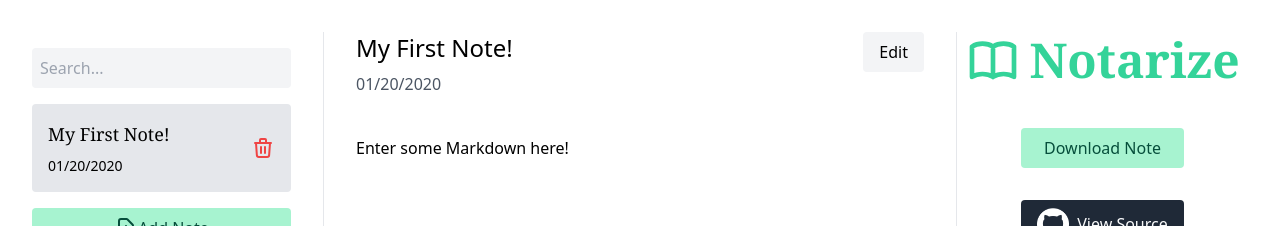
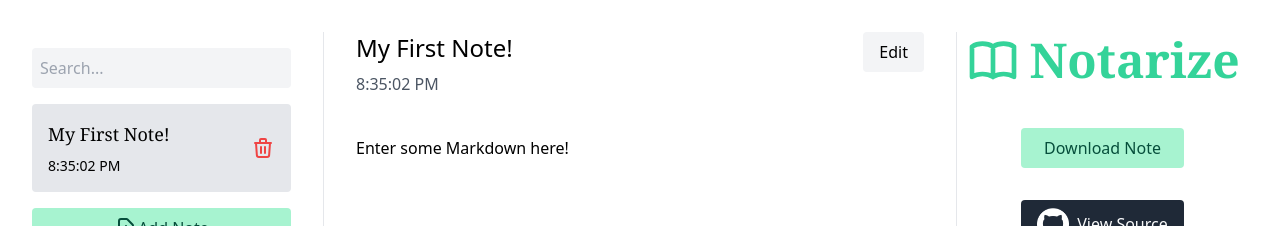
Before and after one commit to austincrim/notarize-react, a Next.js app: page / in a window 1280 px wide. Shown: the top 226 px of the page. Built offline with nearby package versions, Linux system fonts and the light colour scheme; what @tailwindcss/typography would draw is missing.

Commit message:
display correct editedDate

```diff
--- a/components/NavItems.tsx
+++ b/components/NavItems.tsx
@@ -6,7 +6,7 @@ export default function NavItems({ selectedNote }) {
     <ul className='flex flex-col space-y-8 text-center'>
       <li>
         <a
-          download={selectedNote.title}
+          download={selectedNote?.title}
           href={`data:text/plain;charset=utf-8,${encodeURIComponent(
             selectedNote?.content
           )}`}
--- a/components/Note.tsx
+++ b/components/Note.tsx
@@ -2,16 +2,28 @@ import * as React from 'react';
 import marked from 'marked';
 import Button from './Button';
 import { useNotes } from './context/NotesContext';
+import type {Note as INote} from '../types/Note'
 
 export default function Note({ note, index, ...props }) {
-  const displayDate = '01/20/2020';
+  const [displayDate, setDisplayDate] = React.useState(null);
+  React.useEffect(() => {
+    setDisplayDate(
+      new Date(note.dateEdited).toDateString() === new Date().toDateString()
+        ? new Date(note.dateEdited).toLocaleTimeString()
+        : new Date(note.dateEdited).toLocaleDateString()
+    );
+  }, [note]);
   const [editing, setEditing] = React.useState(false);
   const [notes, setNotes] = useNotes();
-  const [editedNote, setEditedNote] = React.useState({ ...note });
+  const [editedNote, setEditedNote]: [INote, React.Dispatch<INote>] = React.useState({ ...note });
 
   React.useEffect(() => {
     setEditedNote({ ...note });
   }, [note]);
+
+  React.useEffect(() => {
+    setEditedNote({ ...editedNote, dateEdited: new Date().toISOString() });
+  }, [editedNote.content, editedNote.title])
 
   return (
     <>
@@ -24,6 +36,9 @@ export default function Note({ note, index, ...props }) {
               <input
                 className='p-2 bg-gray-100 rounded focus:ring'
                 defaultValue={note.title}
+                onChange={(e) =>
+                  setEditedNote({ ...editedNote, title: e.target.value })
+                }
               />
             )}
 
@@ -37,10 +52,8 @@ export default function Note({ note, index, ...props }) {
                 <Button
                   onClick={() => {
                     setEditing(false);
-                    setEditedNote({ ...editedNote, dateEdited: new Date() });
                     let newNotes = [...notes];
                     newNotes[index] = { ...editedNote };
-                    console.log('new notes', newNotes);
                     setNotes([...newNotes]);
                   }}
                   type='primary'
--- a/components/NotePreview.tsx
+++ b/components/NotePreview.tsx
@@ -1,8 +1,23 @@
+import * as React from 'react';
 import { Note } from '../types/Note';
+import type { Note as INote } from '../types/Note';
 import { useNotes } from './context/NotesContext';
 
-function NotePreview({ note, isSelected, ...props }) {
-  const displayDate = '01/20/2020';
+interface NotePreviewProps {
+  note: INote;
+  isSelected: boolean;
+}
+
+function NotePreview({ note, isSelected, ...props }: NotePreviewProps) {
+  const [displayDate, setDisplayDate] = React.useState(null);
+  React.useEffect(() => {
+    setDisplayDate(
+      new Date(note.dateEdited).toDateString() === new Date().toDateString()
+        ? new Date(note.dateEdited).toLocaleTimeString()
+        : new Date(note.dateEdited).toLocaleDateString()
+    );
+  }, [note]);
+
   const [notes, setNotes] = useNotes();
 
   return (
@@ -47,4 +62,4 @@ function NotePreview({ note, isSelected, ...props }) {
   );
 }
 
-export default NotePreview
+export default NotePreview;
--- a/components/context/NotesContext.tsx
+++ b/components/context/NotesContext.tsx
@@ -11,7 +11,7 @@ export function NotesProvider(props) {
       id: uuid(),
       title: 'My First Note!',
       content: 'Enter some Markdown here!',
-      dateEdited: new Date(),
+      dateEdited: new Date().toISOString(),
     },
   ]);
   return <NotesContext.Provider value={[notes, setNotes]} {...props} />;
--- a/pages/index.tsx
+++ b/pages/index.tsx
@@ -5,19 +5,20 @@ import Nav from '../components/Nav';
 import Button from '../components/Button';
 import NotePreview from '../components/NotePreview';
 import Note from '../components/Note';
+import type { Note as INote } from '../types/Note';
 import { useNotes } from '../components/context/NotesContext';
 
 export default function Home() {
-  const [notes, setNotes] = useNotes();
+  const [notes, setNotes]: [INote[], React.Dispatch<INote[]>] = useNotes();
 
   const [selectedNote, setSelectedNote] = React.useState(notes[0]);
   const [searchText, setSearchText] = React.useState('');
 
   React.useEffect(() => {
     if (!notes[0]) {
-      setSelectedNote({});
-    } else if (!notes.find((n) => n.id === selectedNote.id)) {
-      setSelectedNote({});
+      setSelectedNote(null);
+    } else if (!notes.find((n) => n.id === selectedNote?.id)) {
+      setSelectedNote(null);
     }
   }, [notes]);
 
@@ -63,7 +64,7 @@ export default function Home() {
                   {
                     id: uuid(),
                     title: 'New Note',
-                    dateEdited: new Date(),
+                    dateEdited: new Date().toISOString(),
                     content: '',
                   },
                 ])
--- a/types/Note.ts
+++ b/types/Note.ts
@@ -2,5 +2,5 @@ export interface Note {
   id: string,
   title: string,
   content: string,
-  dateEdited: Date
+  dateEdited: string
 }
```
Also changed, not shown: components/hooks.ts (+1 -12 lines).
